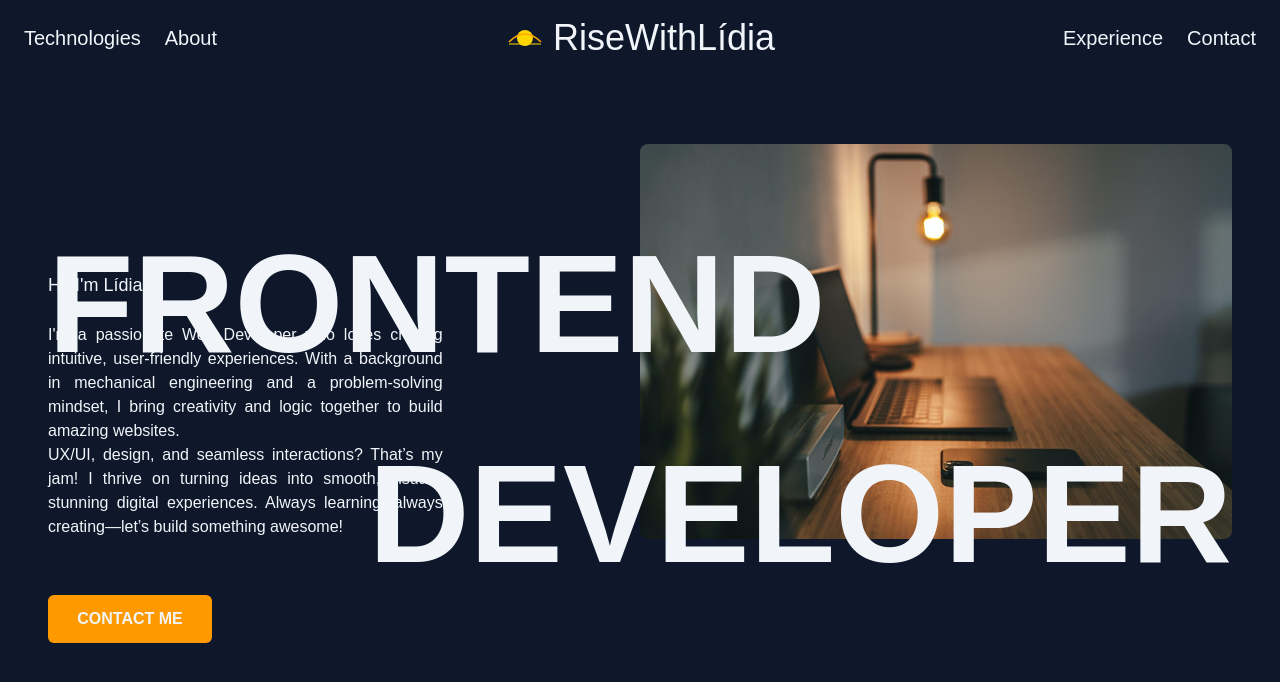
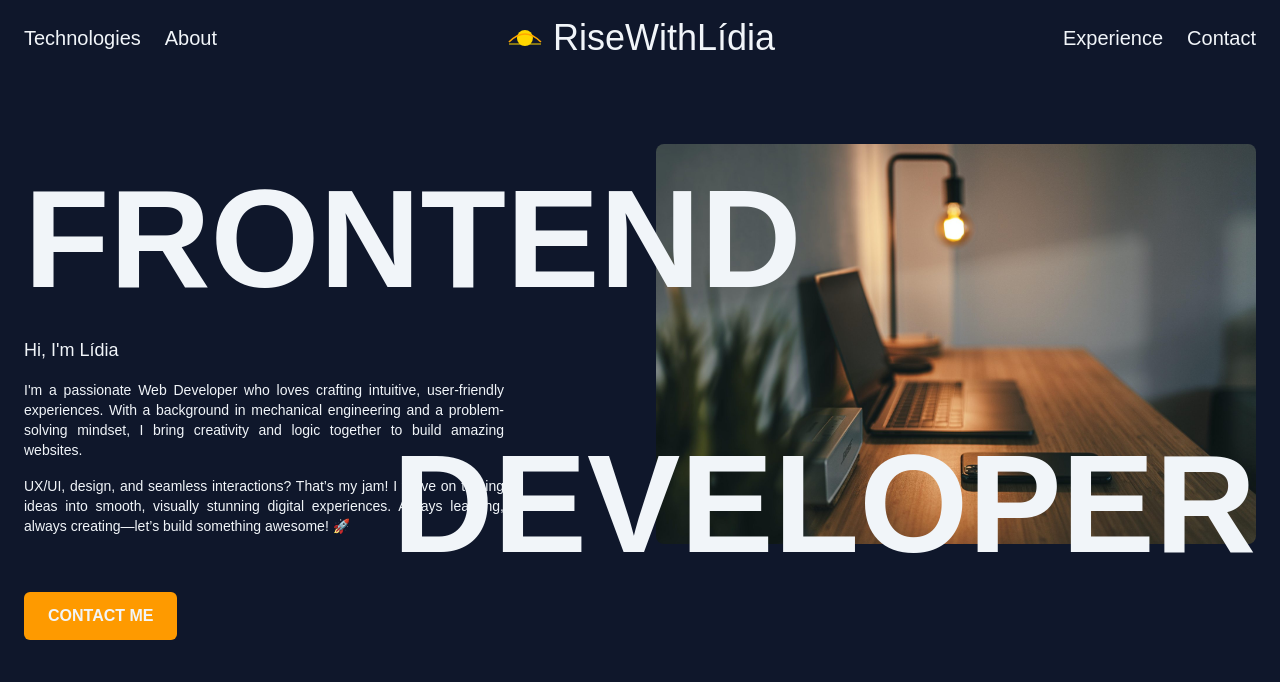
Before and after one commit to Lidiamfg/lidia-portfolio, a Nuxt app: page / in a window 1280 px wide. Shown: the top 682 px of the page. Built offline with nearby package versions, Linux system fonts and the light colour scheme; a web font is replaced by a local one.

Commit message:
Add logic to hero for every screen

```diff
--- a/app/components/HeroSection.vue
+++ b/app/components/HeroSection.vue
@@ -1,37 +1,56 @@
 <template>
-  <div class="relative w-full grid grid-cols-2 items-end">
-    <div class="sm:w-2/3">
-      <p class="mt-6 text-lg">
-        {{ heroInfo.intro }}
-      </p>
+  <div class="w-full lg:flex lg:flex-col lg:gap-6">
+    <div
+      class="relative flex flex-col gap-4 items-start lg:flex-row-reverse lg:gap-8 lg:items-end lg:w-full"
+    >
+      <!-- Title -->
+      <h1
+        class="absolute z-2 hidden font-bold flex flex-col w-full text-[96px] bottom-1/2 translate-y-[45%] xl:text-[140px] xl:translate-y-[50%] 2xl:text-[180px] 2xl:translate-y-[60%] lg:flex"
+      >
+        <span class="self-center leading-80 xl:self-start 2xl:leading-100">{{
+          firstWordTitle
+        }}</span>
+        <span class="self-end min-[1670px]:mr-20 min-[1536px]:mr-5">{{ secondWordTitle }}</span>
+      </h1>
 
-      <p class="mt-6 text-base text-justify whitespace-pre-line">
-        {{ heroInfo.description }}
-      </p>
-    </div>
-
-    <div class="justify-self-end">
+      <!-- Hero Image -->
+      <div class="relative w-full lg:w-1/2">
         <img
-        class="aspect-3/2 object-cover rounded-lg xl:w-4xl md:w-lg w-sm"
+          class="w-full aspect-3/2 object-cover rounded-lg xl:w-4xl lg:w-lg"
           :src="heroInfo.image"
           alt="hero image"
         />
-    </div>
 
-    <h1 class="absolute font-bold flex flex-col w-full 2xl:text-[180px] text-[140px]">
-      <span class="relative -bottom-20 2xl:-bottom-16">{{ firstWordTitle }}</span>
-
-      <span class="self-end relative -bottom-20 2xl:-bottom-24 min-[1670px]:mr-20 min-[1536px]:mr-5">
-        {{ secondWordTitle }}
-      </span>
+        <!-- Mobile Title -->
+        <h1
+          class="lg:hidden absolute font-bold flex flex-col w-full text-5xl bottom-0 translate-y-[60%] sm:text-8xl sm:translate-y-[40%] md:text-9xl md:translate-y-[30%]"
+        >
+          <span class="mb-1 ml-4 lg:mb-2 lg:ml-6">{{ firstWordTitle }}</span>
+          <span class="self-end min-[1670px]:mr-20 min-[1536px]:mr-5">{{ secondWordTitle }}</span>
         </h1>
       </div>
 
-  <div class="flex w-full">
+      <!-- Contact Button -->
+      <button class="bg-amber-500 active:bg-amber-600 rounded-full p-2 lg:hidden">
+        <IconEmail />
+      </button>
+
+      <!-- Hero Description -->
+      <div class="w-full lg:w-1/2">
+        <div class="xl:w-[80%] 2xl:w-[70%] lg:align-bottom flex flex-col">
+          <p class="mb-2 text-lg">{{ heroInfo.intro }}</p>
+          <div v-for="paragraph in heroDescriptionParagraphs" :key="paragraph">
+            <p class="text-sm lg:text-sm text-justify my-2">{{ paragraph }}</p>
+          </div>
+        </div>
+      </div>
+    </div>
+
+    <!-- Button for Large Screens -->
     <button
-      class="mt-6 bg-amber-500 hover:bg-amber-600 font-bold py-3 px-6 align-start rounded-md w-[164px]"
+      class="hidden lg:inline-block lg:bg-amber-500 lg:mt-6 lg:hover:bg-amber-600 lg:font-bold lg:py-3 lg:px-6 lg:rounded-md lg:w-auto lg:self-start"
     >
-      {{ heroInfo.buttonText }}
+      <span class="hidden lg:inline-block">{{ heroInfo.buttonText }}</span>
     </button>
   </div>
 </template>
@@ -46,6 +65,7 @@ const props = defineProps({
   },
 });
 
+const heroDescriptionParagraphs = computed(() => props.heroInfo.description.split("\n"));
 const firstWordTitle = computed(() => props.heroInfo.title.split(" ")[0]);
 const secondWordTitle = computed(() => props.heroInfo.title.split(" ")[1]);
 </script>
--- /dev/null
+++ b/app/components/global/Icon/Email.vue
@@ -0,0 +1,8 @@
+<template>
+  <svg width="30" height="30" viewBox="0 0 30 30" fill="none" xmlns="http://www.w3.org/2000/svg">
+    <path
+      d="M26.963 7.3536C26.963 6.00544 25.8599 4.9024 24.5118 4.9024H4.90224C3.55409 4.9024 2.45105 6.00544 2.45105 7.3536V22.0607C2.45105 23.4089 3.55409 24.5119 4.90224 24.5119H24.5118C25.8599 24.5119 26.963 23.4089 26.963 22.0607V7.3536ZM24.5118 7.3536L14.707 13.4816L4.90224 7.3536H24.5118ZM24.5118 22.0607H4.90224V9.80479L14.707 15.9328L24.5118 9.80479V22.0607Z"
+      fill="white"
+    />
+  </svg>
+</template>
--- a/app/data/Hero.ts
+++ b/app/data/Hero.ts
@@ -4,7 +4,7 @@ export const heroInfo: HeroInfo = {
   title: "FRONTEND DEVELOPER",
   intro: "Hi, I'm Lídia",
   description:
-    "I'm a passionate Web Developer who loves crafting intuitive, user-friendly experiences. With a background in mechanical engineering and a problem-solving mindset, I bring creativity and logic together to build amazing websites. \n UX/UI, design, and seamless interactions? That’s my jam! I thrive on turning ideas into smooth, visually stunning digital experiences. Always learning, always creating—let’s build something awesome!",
+    "I'm a passionate Web Developer who loves crafting intuitive, user-friendly experiences. With a background in mechanical engineering and a problem-solving mindset, I bring creativity and logic together to build amazing websites. \n UX/UI, design, and seamless interactions? That’s my jam! I thrive on turning ideas into smooth, visually stunning digital experiences. Always learning, always creating—let’s build something awesome! 🚀",
   image: "/images/hero-image.jpg",
   buttonText: "CONTACT ME",
 };
--- a/app/layouts/default.vue
+++ b/app/layouts/default.vue
@@ -4,7 +4,7 @@
       <Navbar />
     </header>
 
-    <main class="mt-23 px-6 flex flex-col gap-8 items-center">
+    <main class="mt-6 md:mt-23 flex flex-col gap-8 items-center">
       <slot />
     </main>
   </div>
```
Lines whose indentation alone changed are shown as unchanged.
